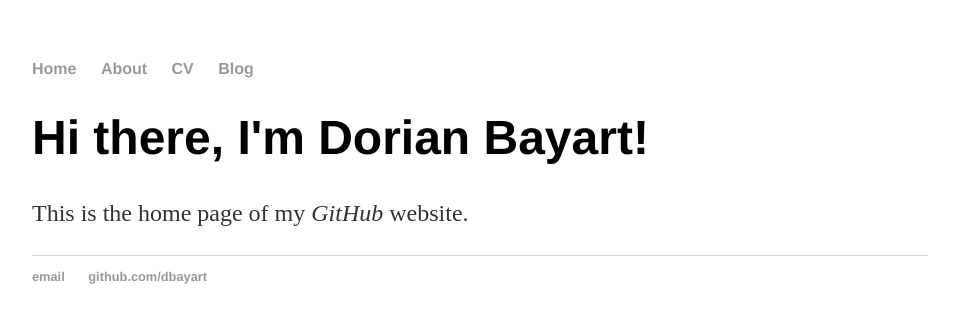
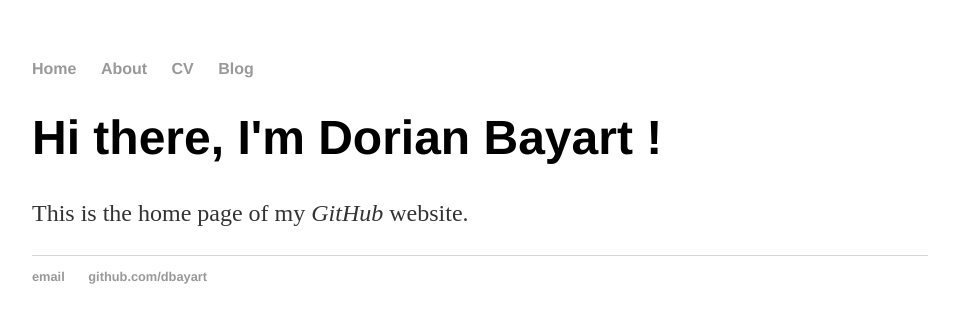
Before and after one commit to dorianbayart/dorianbayart.github.io, a Jekyll site: the page built from index.html, in a window 1280 px wide. Shown: the top 323 px of the page, without its empty margins (160-1119 px from the left). Built offline with Jekyll 4.4.1, drawn with Linux system fonts in a browser that asks for light colours.

Commit message:
Update index.html

```diff
--- a/index.html
+++ b/index.html
@@ -1,30 +1,9 @@
-<!DOCTYPE html>
-<html>
-	<head>
-		<title>Dorian Bayart</title>
-		<!-- link to main stylesheet -->
-		<link rel="stylesheet" type="text/css" href="/css/main.css">
-	</head>
-	<body>
-		<nav>
-    		<ul>
-        		<li><a href="/">Home</a></li>
-	        	<li><a href="/about">About</a></li>
-        		<li><a href="/cv">CV</a></li>
-        		<li><a href="/blog">Blog</a></li>
-    		</ul>
-		</nav>
-		<div class="container">
-    		<div class="blurb">
-        		<h1>Hi there, I'm Dorian Bayart!</h1>
-				<p>This is the home page of my <em>GitHub</em> website.</p>
-    		</div><!-- /.blurb -->
-		</div><!-- /.container -->
-		<footer>
-    		<ul>
-        		<li><a href="mailto:dorian.bayart+github@gmail.com">email</a></li>
-        		<li><a href="https://github.com/dbayart">github.com/dbayart</a></li>
-			</ul>
-		</footer>
-	</body>
-</html>
+---
+layout: default
+title: Dorian Bayart
+---
+
+<div class="blurb">
+	<h1>Hi there, I'm Dorian Bayart !</h1>
+	<p>This is the home page of my <em>GitHub</em> website.</p>
+</div><!-- /.blurb -->
```
